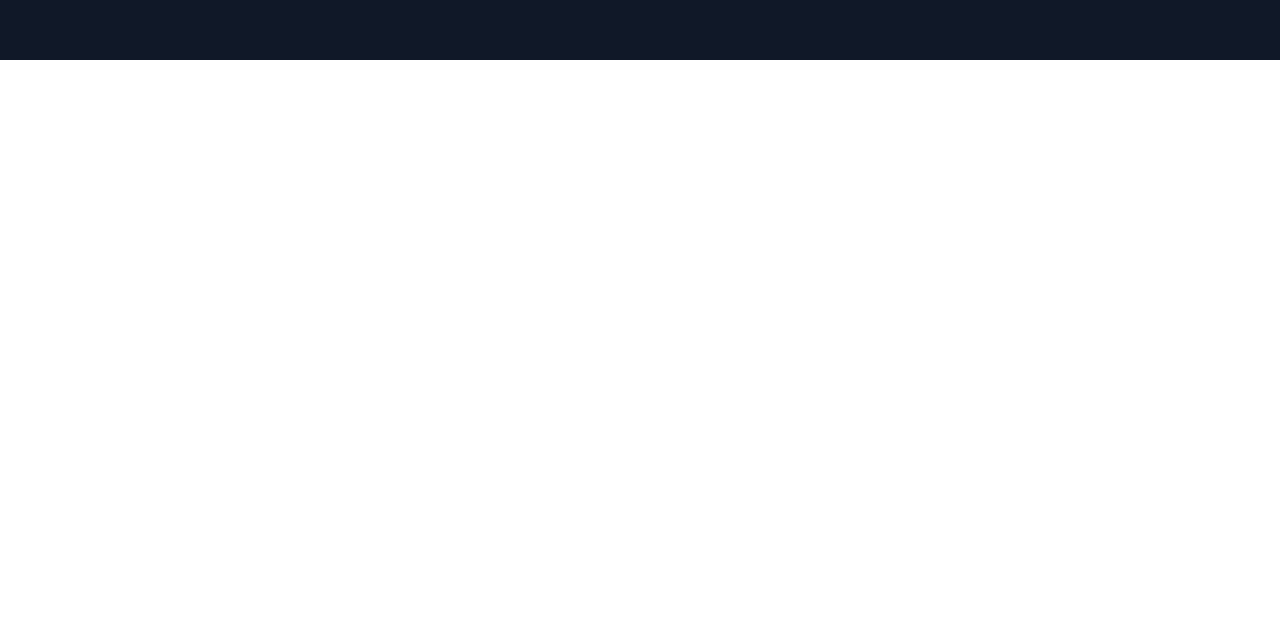
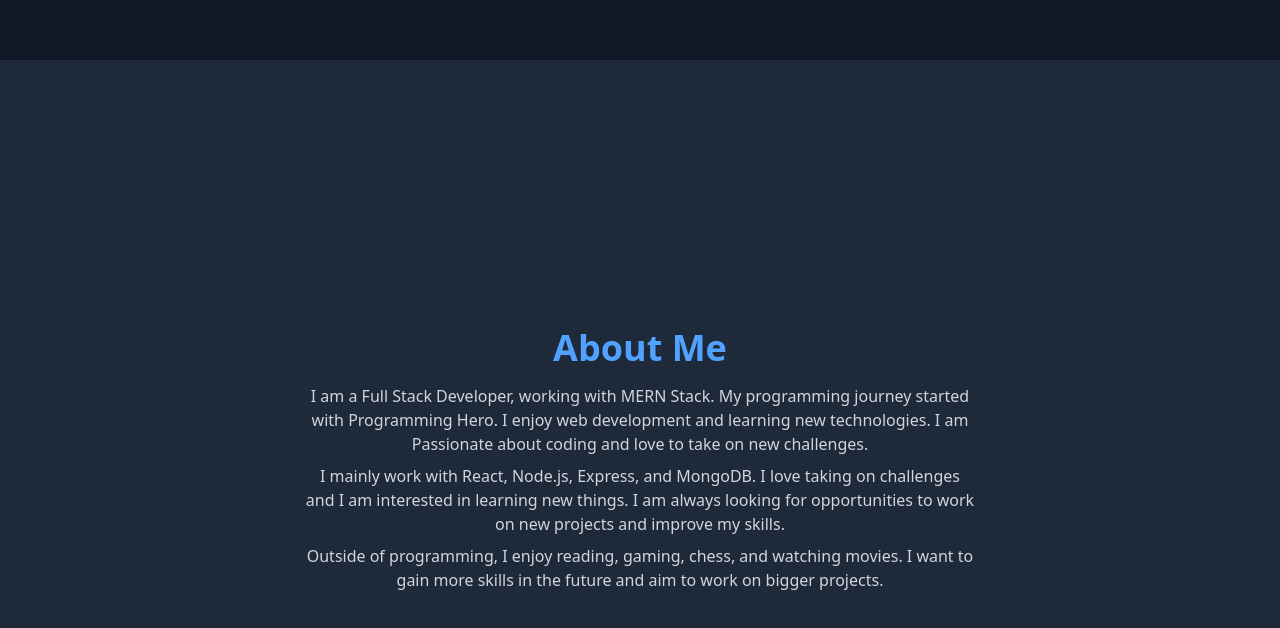
Before and after one commit to Purnendu-sarkar/my-portfolio, a React (Vite) app: page / in a window 1280 px wide. Shown: the part 900-1528 px from the top of the page. Before the commit the page ends 960 px from the top, so only its background shows below. Built offline with nearby package versions, Linux system fonts and the light colour scheme.

Commit message:
Added About section with personal details and interests

```diff
--- a/src/Pages/About.jsx
+++ b/src/Pages/About.jsx
@@ -1,8 +1,24 @@
 const About = () => {
   return (
-    <div className="h-screen flex items-center justify-center bg-gray-700 text-white">
-      <h1 className="text-4xl font-bold">About Me</h1>
-    </div>
+    <section className="bg-gray-800 text-white min-h-screen flex flex-col items-center justify-center text-center p-6">
+      <h2 className="text-4xl font-bold text-blue-400">About Me</h2>
+      <p className="mt-4 max-w-2xl text-gray-300">
+        I am a Full Stack Developer, working with MERN Stack. My programming
+        journey started with Programming Hero. I enjoy web development and
+        learning new technologies. I am Passionate about coding and love to take
+        on new challenges.
+      </p>
+      <p className="mt-2 max-w-2xl text-gray-300">
+        I mainly work with React, Node.js, Express, and MongoDB. I love taking
+        on challenges and I am interested in learning new things. I am always
+        looking for opportunities to work on new projects and improve my skills.
+      </p>
+      <p className="mt-2 max-w-2xl text-gray-300">
+        Outside of programming, I enjoy reading, gaming, chess, and watching
+        movies. I want to gain more skills in the future and aim to work on
+        bigger projects.
+      </p>
+    </section>
   );
 };
 
--- a/src/Pages/Home.jsx
+++ b/src/Pages/Home.jsx
@@ -1,9 +1,11 @@
+import About from "./About";
 import Hero from "./Hero";
 
 const Home = () => {
   return (
     <div className="">
       <Hero></Hero>
+      <About></About>
     </div>
   );
 };
```
